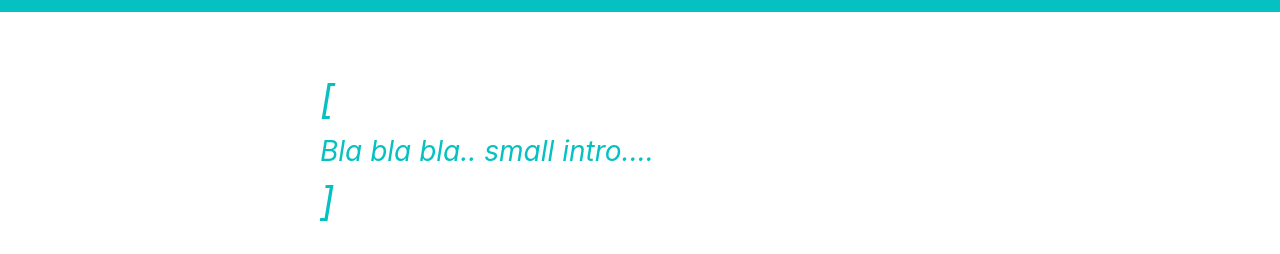
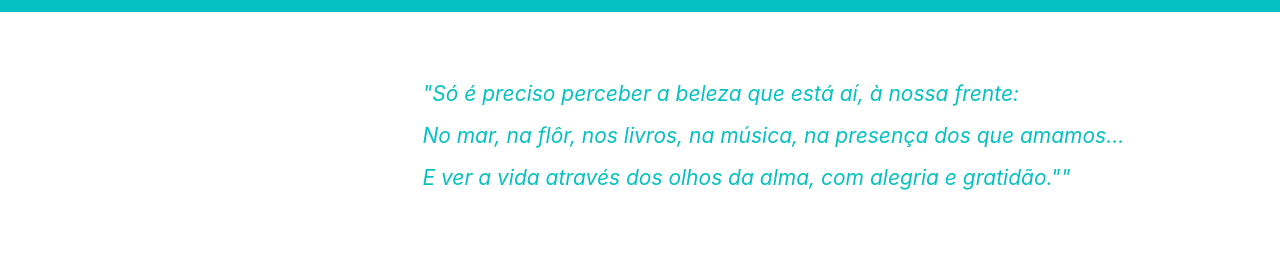
Before and after one commit to Mariannejayjones/inMatosinhos, a Vue app in the folder frontend/: page /landing in a window 1280 px wide. Shown: the part 294-548 px from the top of the page. Built offline with nearby package versions, Linux system fonts and the light colour scheme.

Commit message:
- added register and delivery routes and layout -

```diff
--- a/frontend/src/components/Login.vue
+++ b/frontend/src/components/Login.vue
@@ -4,20 +4,22 @@
       <input placeholder="Email" type="text">
       <input placeholder="Password" type="password">
       <button @click="toRestaurants()">Login</button>
+	    <!-- <button>Registe-se</button> -->
     </div>
 
   </div>
 </template>
 
 <script>
- export default {
+  export default {
 
     methods:{
       toRestaurants(){
-		this.$router.push('/restaurants')
-        }
-      }
+		    this.$router.push('/restaurants')
+      },
+
     }
+  }
 
 
 </script>
@@ -41,12 +43,12 @@ body {
 	border-radius: 5px;
 	box-shadow: 0 0 10px #000;
 	position: absolute;
-	top: 20px;
+	top: 115px;
 	bottom: 42%;
 	left: 65%;
 	right: 0;
 	width: 400px;
-	height: 310px;
+	height: 355px;
 	opacity:0.8;
 
 }
@@ -87,7 +89,7 @@ body {
 	width: 100%;
 	font-size: 18px;
 	padding: 10px;
-	margin: 20px 0px;
+	margin: 10px 0px;
 }
 
 button, input, select, textarea {
--- a/frontend/src/components/landing.vue
+++ b/frontend/src/components/landing.vue
@@ -9,25 +9,21 @@
     </div>
 
     <div class="intro">
-      <div id="em">
+      <div id="sub-intro">
         <em>
-          [
+          "Só é preciso perceber
+          a beleza que está aí, à nossa frente:
+            <br>
+          No mar, na flôr, nos livros, na música,
+          na presença dos que amamos...
+            <br>
+          E ver a vida através dos olhos da alma,
+          com alegria e gratidão.""
         </em>
       </div>
-      <div id="sub-intro">
-        <em>
-          Bla bla bla.. small intro....
-        </em>
-      </div>
-      <div id="em2">
-        <em>
-          ]
-        </em>
-      </div>
+   </div>
 
-    </div>
-
-    <div style="display: flex; justify-content: space-around; padding-left: 10%; padding-bottom: 38px;">
+    <div style="display: flex; justify-content: space-around; padding-left: 7%; padding-bottom: 38px;">
       <div style="width: 25%; max-height: 250px;">
         <img :src="require('@/assets/restaurant.png')"/>
         <button id="goToRestaurant" @click="goToRestaurant()" class="btnRestaurant">
@@ -85,7 +81,7 @@
   font-family: -apple-system, BlinkMacSystemFont, 'Segoe UI', Roboto, Oxygen, Ubuntu, Cantarell, 'Open Sans', 'Helvetica Neue', sans-serif;
   font-size: 28px;
   margin-top: -70px;
-  margin-left: 25%;
+  margin-left: 33%;
   margin-bottom: 60px;
   color: #05c1c1;
 }
@@ -117,16 +113,9 @@
     height: 200px;
 }
 
-  #em, #em2{
-    font-size: 40px;
-
+em{
+  font-size:21px;
 }
-
-/* .top-banner img{
-    object-fit: cover;
-    height: 500px;
-    width: 100%;
-  }    */
 
 
 </style>
--- a/frontend/src/components/restaurants.vue
+++ b/frontend/src/components/restaurants.vue
@@ -187,5 +187,8 @@ label{
   color: #05c1c1;
 }
 
+span{
+  margin-left: 20px;
+}
 /* change checkbox colors and alignment with time */
 </style>
--- a/frontend/src/main.js
+++ b/frontend/src/main.js
@@ -4,8 +4,6 @@ import router from './router'
 import store from './store'
 import vuetify from './plugins/vuetify'
 import axios from 'axios'
-// import 'bootstrap'
-// import 'bootstrap/dist/css/bootstrap.min.css'
 
 Vue.config.productionTip = false
 Vue.use(axios, axios)
```
Also changed, not shown: frontend/src/router/index.js (+7 -0 lines), frontend/src/components/register.vue (added).
